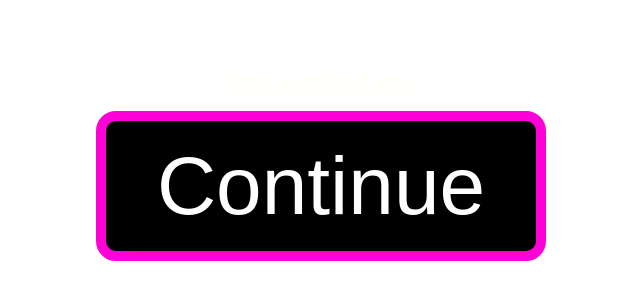
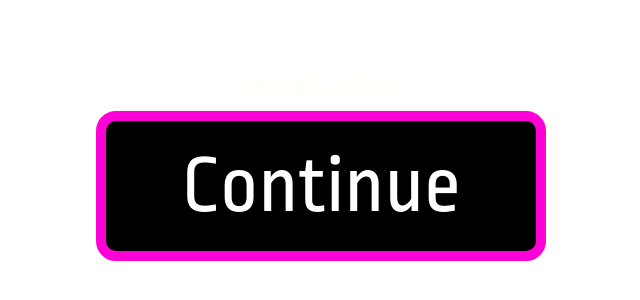
Before and after one commit to timokoethe/SmartUpdate, a React (Vite) app in the folder src/renderer/: page / in a window 1280 px wide. Shown: the part 200-500 px from the top of the page, without its empty margins (319-959 px from the left). Built offline with nearby package versions, Linux system fonts and the light colour scheme.

Commit message:
add font
- added InfoView
- added font Ropa Sans to project structure

```diff
--- a/src/renderer/src/assets/base.css
+++ b/src/renderer/src/assets/base.css
@@ -48,19 +48,6 @@ body {
   color: var(--color-text);
   background: var(--color-background);
   line-height: 1.6;
-  font-family:
-    Roboto,
-    -apple-system,
-    BlinkMacSystemFont,
-    'Segoe UI',
-    Roboto,
-    Oxygen,
-    Ubuntu,
-    Cantarell,
-    'Fira Sans',
-    'Droid Sans',
-    'Helvetica Neue',
-    sans-serif;
   text-rendering: optimizeLegibility;
   -webkit-font-smoothing: antialiased;
   -moz-osx-font-smoothing: grayscale;
--- a/src/renderer/src/assets/main.css
+++ b/src/renderer/src/assets/main.css
@@ -1,4 +1,9 @@
 @import './base.css';
+
+@font-face {
+  font-family: 'Ropa Sans';
+  src: local('Ropa Sans'), url('./fonts/RopaSans-Regular.ttf') format('truetype');
+}
 
 body {
   display: flex;
@@ -19,6 +24,7 @@ body {
 }
 
 .continueButton {
+  font-family: 'Ropa Sans';
   font-size: 82px;
   height: 150px;
   width: 450px;
```
Also changed, not shown: src/renderer/src/screens/InfoView.jsx (added, +13 -0 lines), src/renderer/src/assets/fonts/RopaSans-Italic.ttf (added), src/renderer/src/assets/fonts/RopaSans-Regular.ttf (added).
